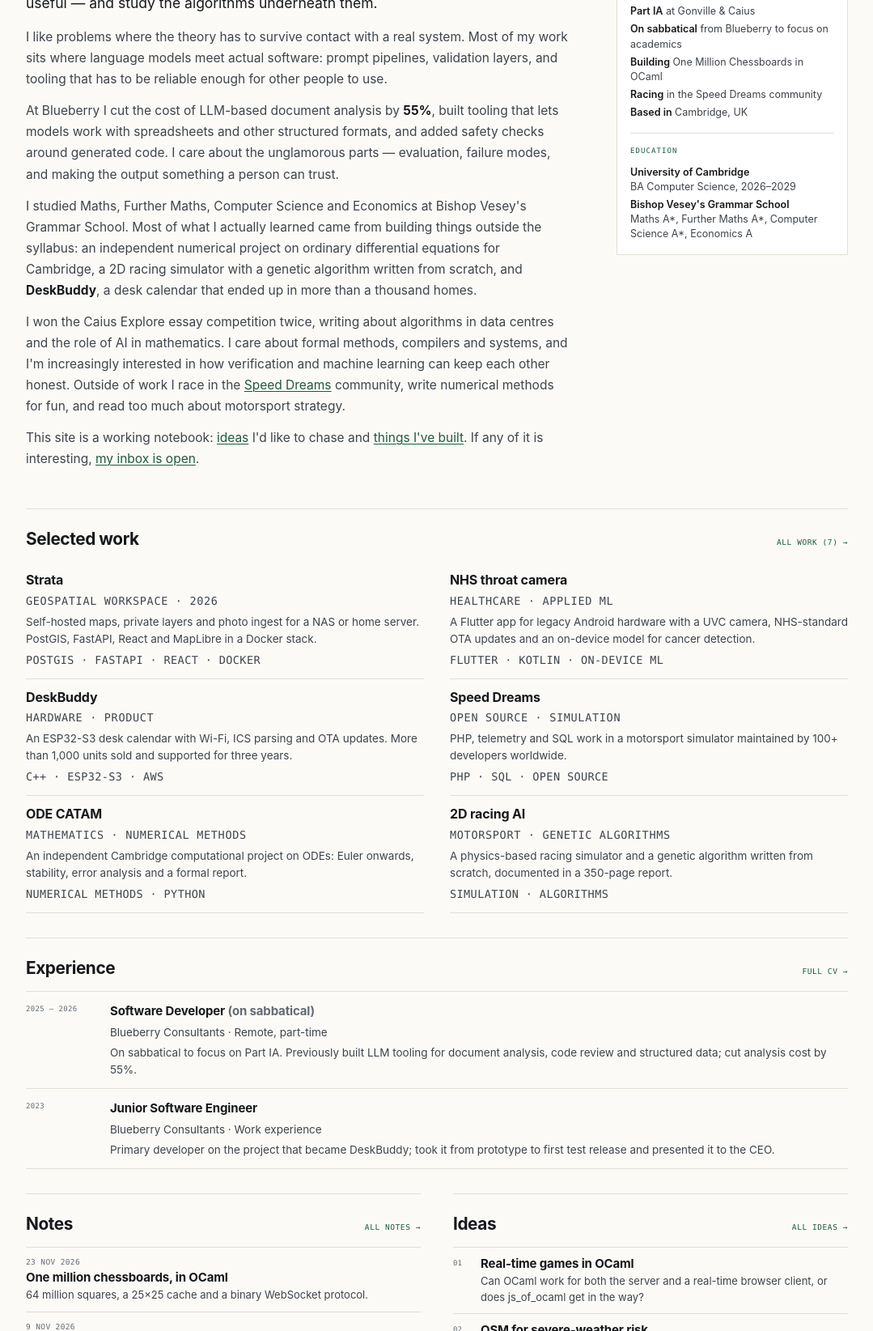
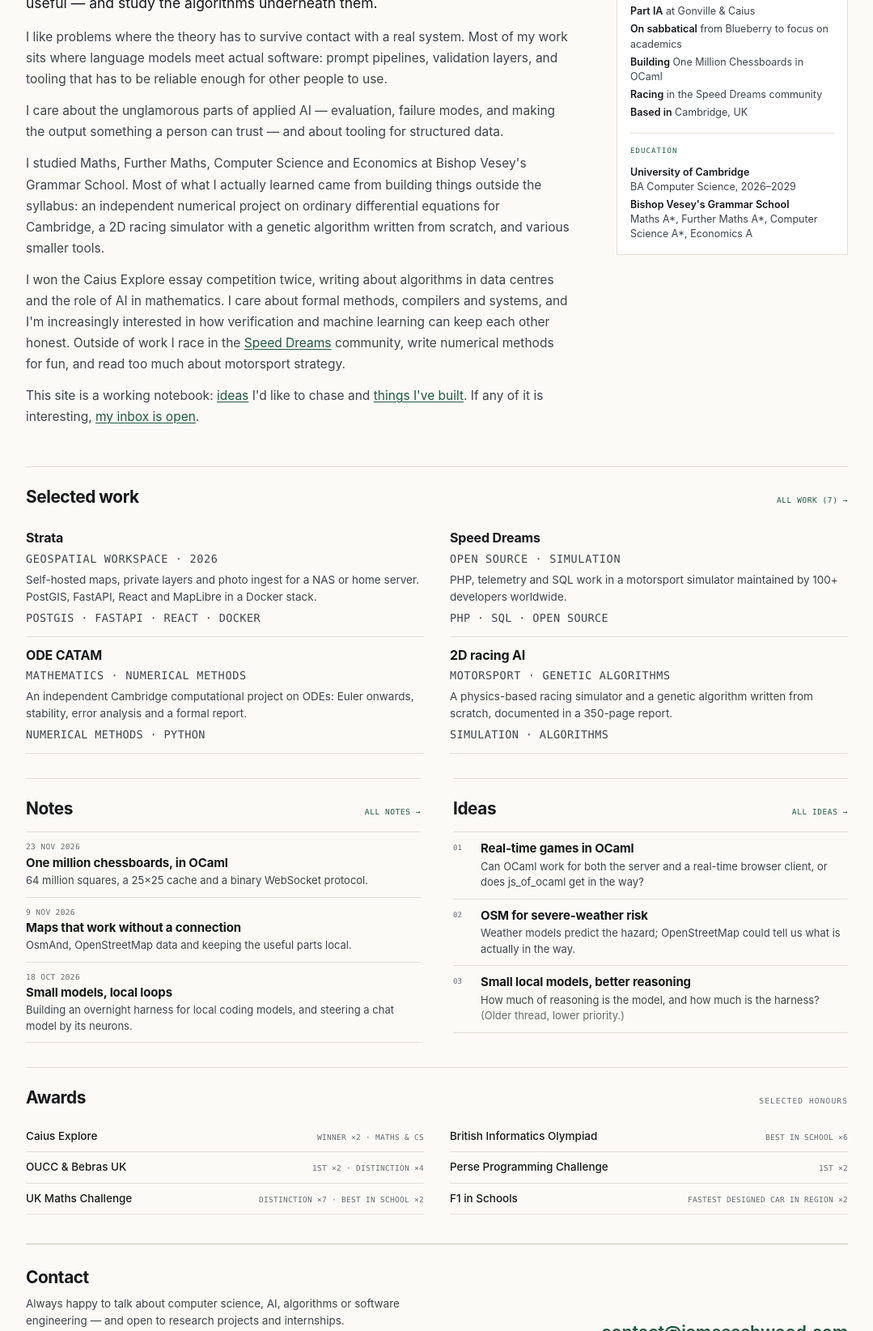
Before and after one commit to ja927cam/jamesashwood.com, a plain HTML site: page index.html in a window 1280 px wide. Shown: the part 270-1914 px from the top of the page at 81% size, without its empty margins (100-1179 px from the left). Drawn offline with Linux system fonts and the light colour scheme.

Commit message:
Keep Blueberry achievements off the homepage

```diff
--- a/index.html
+++ b/index.html
@@ -108,17 +108,16 @@
           layers, and tooling that has to be reliable enough for other people to use.
         </p>
         <p>
-          At Blueberry I cut the cost of LLM-based document analysis by <strong>55%</strong>,
-          built tooling that lets models work with spreadsheets and other structured formats,
-          and added safety checks around generated code. I care about the unglamorous parts —
-          evaluation, failure modes, and making the output something a person can trust.
+          I care about the unglamorous parts of applied AI — evaluation, failure modes, and
+          making the output something a person can trust — and about tooling for structured
+          data.
         </p>
         <p>
           I studied Maths, Further Maths, Computer Science and Economics at Bishop Vesey's
           Grammar School. Most of what I actually learned came from building things outside the
           syllabus: an independent numerical project on ordinary differential equations for
           Cambridge, a 2D racing simulator with a genetic algorithm written from scratch, and
-          <strong>DeskBuddy</strong>, a desk calendar that ended up in more than a thousand homes.
+          various smaller tools.
         </p>
         <p>
           I won the Caius Explore essay competition twice, writing about algorithms in data
@@ -184,20 +183,6 @@
       </article>
 
       <article class="work">
-        <h3><a href="/work/#nhs">NHS throat camera</a></h3>
-        <p class="work-meta">Healthcare · Applied ML</p>
-        <p>A Flutter app for legacy Android hardware with a UVC camera, NHS-standard OTA updates and an on-device model for cancer detection.</p>
-        <p class="work-tags">Flutter · Kotlin · On-device ML</p>
-      </article>
-
-      <article class="work">
-        <h3><a href="/work/#deskbuddy">DeskBuddy</a></h3>
-        <p class="work-meta">Hardware · Product</p>
-        <p>An ESP32-S3 desk calendar with Wi-Fi, ICS parsing and OTA updates. More than 1,000 units sold and supported for three years.</p>
-        <p class="work-tags">C++ · ESP32-S3 · AWS</p>
-      </article>
-
-      <article class="work">
         <h3><a href="/work/#speed-dreams">Speed Dreams</a></h3>
         <p class="work-meta">Open source · Simulation</p>
         <p>PHP, telemetry and SQL work in a motorsport simulator maintained by 100+ developers worldwide.</p>
@@ -216,32 +201,6 @@
         <p class="work-meta">Motorsport · Genetic algorithms</p>
         <p>A physics-based racing simulator and a genetic algorithm written from scratch, documented in a 350-page report.</p>
         <p class="work-tags">Simulation · Algorithms</p>
-      </article>
-    </div>
-  </section>
-
-  <!-- Experience -->
-  <section class="block" id="experience">
-    <div class="block-head">
-      <h2>Experience</h2>
-      <a href="/cv/">Full CV →</a>
-    </div>
-    <div class="exp-list">
-      <article class="exp">
-        <span class="exp-date">2025 — 2026</span>
-        <div>
-          <h3>Software Developer <span class="muted">(on sabbatical)</span></h3>
-          <p class="exp-org">Blueberry Consultants · Remote, part-time</p>
-          <p>On sabbatical to focus on Part IA. Previously built LLM tooling for document analysis, code review and structured data; cut analysis cost by 55%.</p>
-        </div>
-      </article>
-      <article class="exp">
-        <span class="exp-date">2023</span>
-        <div>
-          <h3>Junior Software Engineer</h3>
-          <p class="exp-org">Blueberry Consultants · Work experience</p>
-          <p>Primary developer on the project that became DeskBuddy; took it from prototype to first test release and presented it to the CEO.</p>
-        </div>
       </article>
     </div>
   </section>
```
